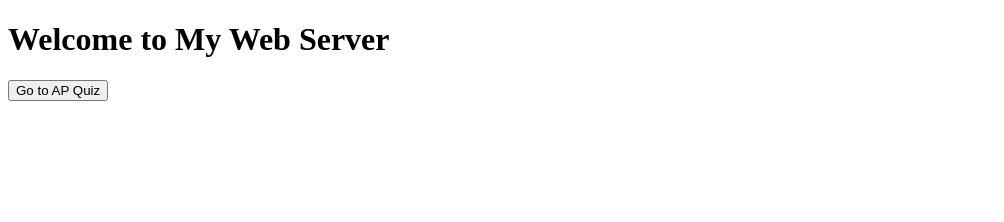
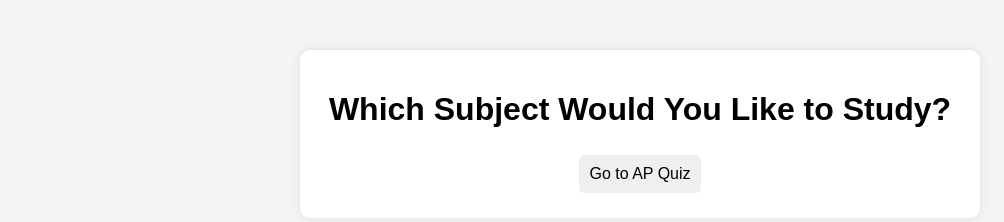
Before and after one commit to gormes-EPIC/gormes-EPIC.github.io, a plain HTML site: page index.html in a window 1280 px wide. Shown: the whole page, without its empty margins (0-1004 px from the left). Drawn offline with Linux system fonts and the light colour scheme.

Commit message:
update first page

```diff
--- a/index.html
+++ b/index.html
@@ -4,9 +4,14 @@
     <meta charset="UTF-8">
     <meta name="viewport" content="width=device-width, initial-scale=1.0">
     <title>Home Page</title>
+    <link rel="stylesheet" href="style.css">
 </head>
 <body>
-    <h1>Welcome to My Web Server</h1>
-    <button onclick="window.location.href='apquiz.html'">Go to AP Quiz</button>
+    <div class="quiz-container">
+        <h1>Which Subject Would You Like to Study?</h1>
+        <button onclick="window.location.href='apquiz.html'">Go to AP Quiz</button>
+    </div>
+
+
 </body>
 </html>
--- a/questions.csv
+++ b/questions.csv
@@ -3,7 +3,6 @@ question,option1,option2,option3,option4,correct
 "What does the following expression evaluate to? System.out.println(3 + 4 + '5' + 6 + 7);","'34567'","'75'","'345'","'75'","'34567'"
 "What is the default value of an instance variable of type boolean in Java?","true","false","null","0","false"
 "Which of the following data types can store the largest value?","int","double","float","long","double"
-"What will be the output of the following Java snippet? String str = 'APCS'; System.out.println(str.substring(1\, 3));","'AP'","'PC'","'PCS'","'CS'","'PC'"
 "Which of the following is NOT a valid method header in Java?","public void example() {}","private static int example(int x) {}","public static double example(double x, int y) {}","void example() private {}","void example() private {}"
 "What does Math.floor(4.9) return?","4.9","5.0","4.0","5","4.0"
 "What is the result of the expression 5 / 2 in Java?","2","2.5","2.0","3","2"
```
